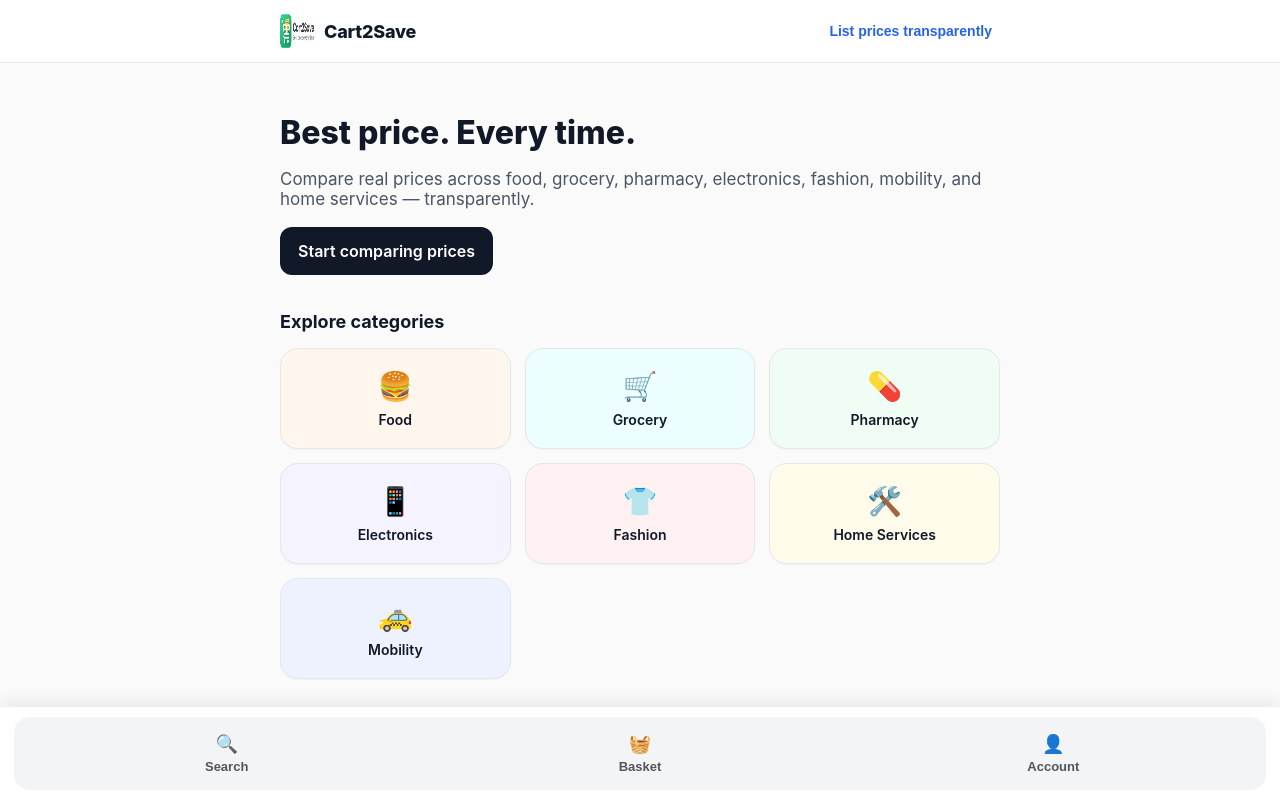
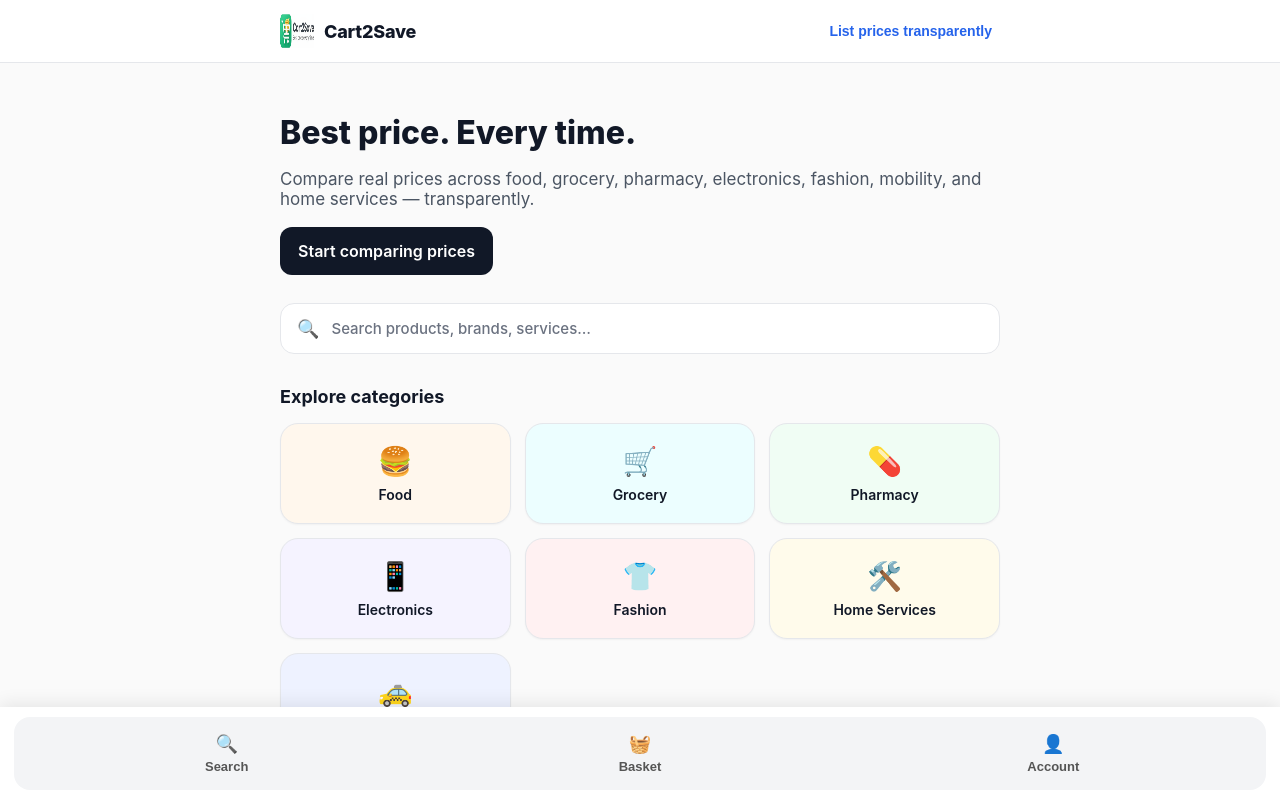
Before and after one commit to prashanthrangineni-sketch/pranix-witness-ui, a Next.js app: page / in a window 1280 px wide. Shown: the top 798 px of the page. Built offline with nearby package versions, Linux system fonts and the light colour scheme.

Commit message:
Add sticky search entry to homepage (Amazon/Swiggy style)

```diff
--- a/app/page.tsx
+++ b/app/page.tsx
@@ -6,7 +6,7 @@ export default function HomePage() {
     <main style={{ maxWidth: '720px', margin: '0 auto', padding: '24px 16px' }}>
 
       {/* HERO */}
-      <section style={{ marginBottom: '36px' }}>
+      <section style={{ marginBottom: '28px' }}>
         <h1
           style={{
             fontSize: '32px',
@@ -36,6 +36,29 @@ export default function HomePage() {
           }}
         >
           Start comparing prices
+        </a>
+      </section>
+
+      {/* 🔍 STICKY SEARCH ENTRY (STEP 34) */}
+      <section style={{ marginBottom: '32px' }}>
+        <a
+          href="/search"
+          style={{
+            display: 'flex',
+            alignItems: 'center',
+            gap: '12px',
+            padding: '14px 16px',
+            borderRadius: '14px',
+            border: '1px solid #e5e7eb',
+            backgroundColor: '#ffffff',
+            textDecoration: 'none',
+            color: '#6b7280',
+            fontSize: '15px',
+            fontWeight: 500,
+          }}
+        >
+          <span style={{ fontSize: '18px' }}>🔍</span>
+          <span>Search products, brands, services…</span>
         </a>
       </section>
 
```
